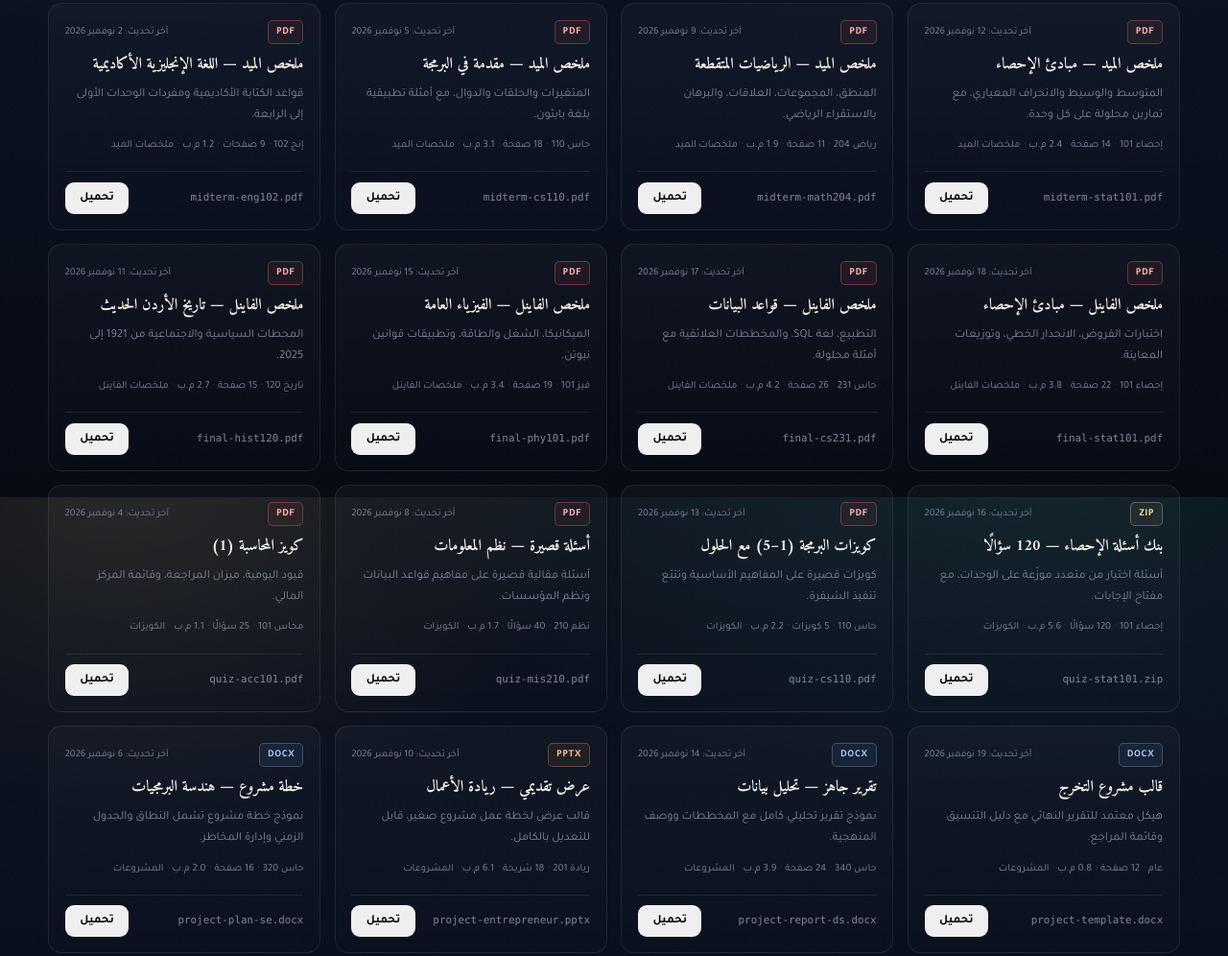
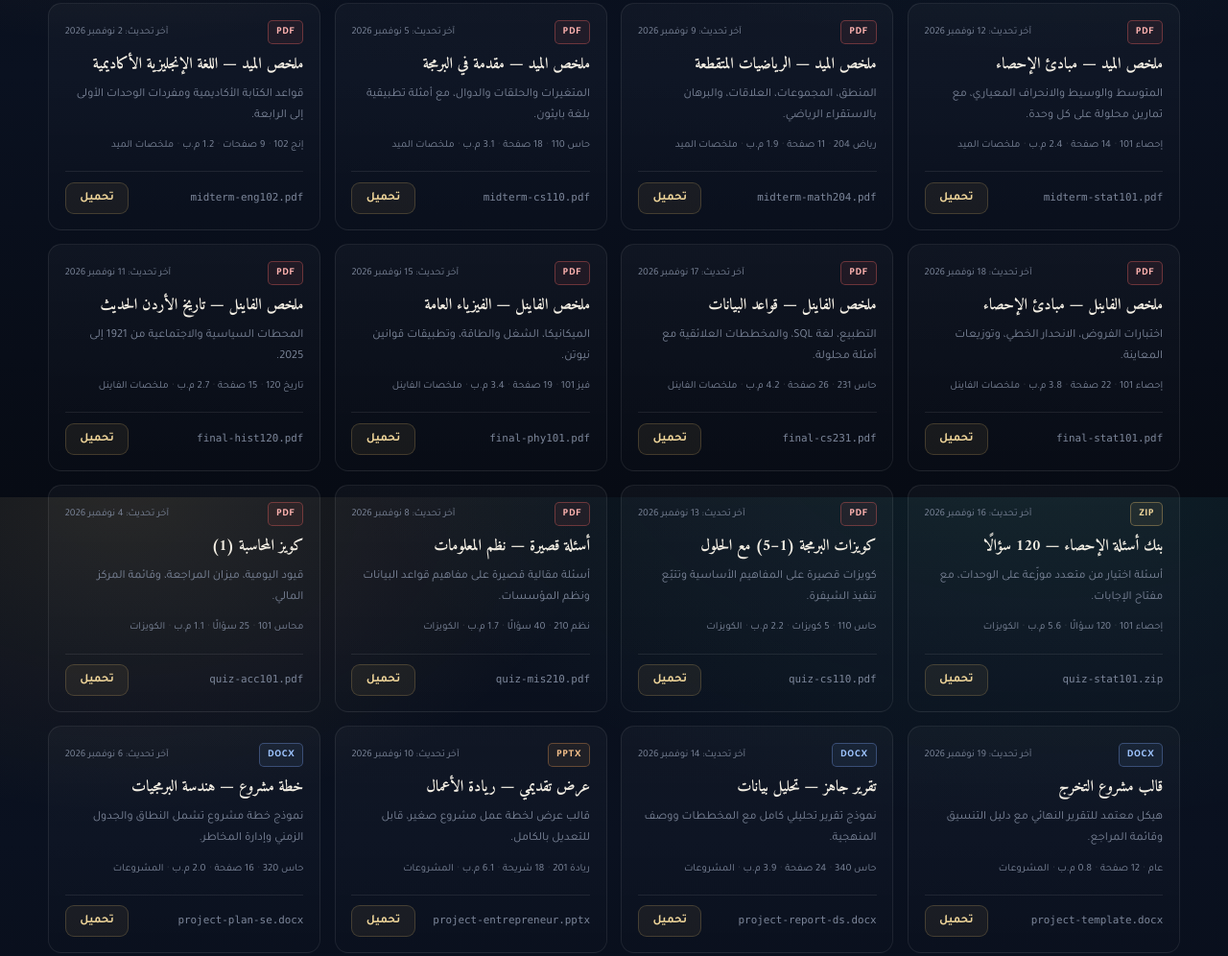
Before and after one commit to ALWAQAD-afk/final-exam-notes-2026, a plain HTML site: page index.html in a window 1280 px wide. Shown: the part 1082-2078 px from the top of the page at 96% size. Drawn offline with Linux system fonts and the light colour scheme.

Commit message:
ضبط أزرار التحميل والتبويبات على شاشات الهاتف

```diff
--- a/assets/style.css
+++ b/assets/style.css
@@ -165,6 +165,8 @@ h1 .year::after{
 
 .btn{
   --btn-bg:transparent;
+  background:var(--btn-bg);
+  color:var(--paper);
   display:inline-flex; align-items:center; justify-content:center; gap:.6rem;
   font-family:var(--sans); font-size:.98rem; font-weight:700;
   padding:.9rem 1.6rem; border-radius:12px; border:1px solid transparent;
@@ -578,7 +580,11 @@ legend{font-size:.92rem; font-weight:700; color:var(--paper); margin-bottom:.7re
   font-size:.68rem; color:var(--muted-2);
   overflow:hidden; text-overflow:ellipsis; white-space:nowrap; min-width:0;
 }
-.btn--sm{padding:.42rem .9rem; font-size:.78rem; border-radius:9px; flex:0 0 auto}
+.btn--sm{
+  padding:.42rem .9rem; font-size:.78rem; border-radius:9px; flex:0 0 auto;
+  border-color:var(--line); color:var(--gold-2); background:rgba(216,180,106,.07);
+}
+.btn--sm:hover{background:rgba(216,180,106,.15); border-color:rgba(216,180,106,.5)}
 
 .hero__note{font-size:.76rem; color:var(--muted-2); margin-top:1.1rem; max-width:56ch}
 
@@ -612,6 +618,7 @@ legend{font-size:.92rem; font-weight:700; color:var(--paper); margin-bottom:.7re
   .brand__txt strong{font-size:1rem}
   .brand__txt span{font-size:.66rem}
   .cta-row .btn{width:100%}
+  .tabs{flex-wrap:wrap; overflow:visible; padding-bottom:0}
   .toc li{grid-template-columns:auto 1fr; gap:.7rem}
   .toc__p{grid-column:2; justify-self:start}
   .modal__actions .btn{flex:1 1 100%}
```
